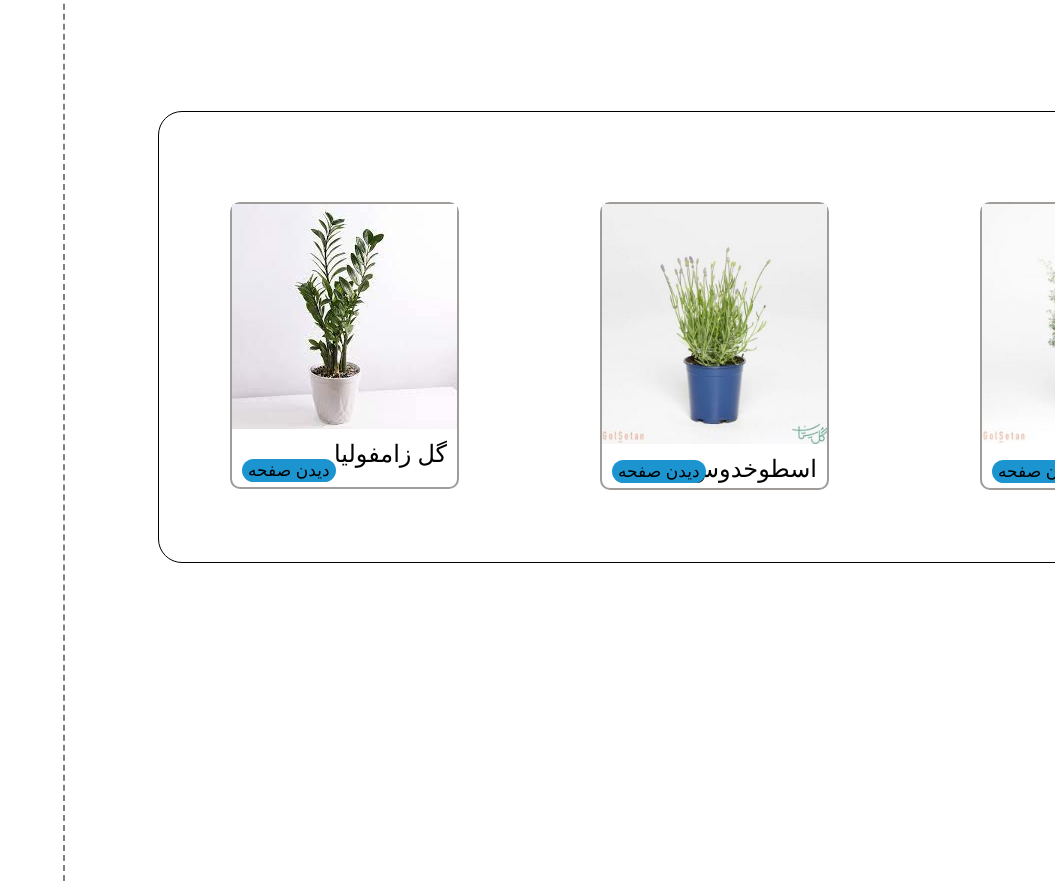
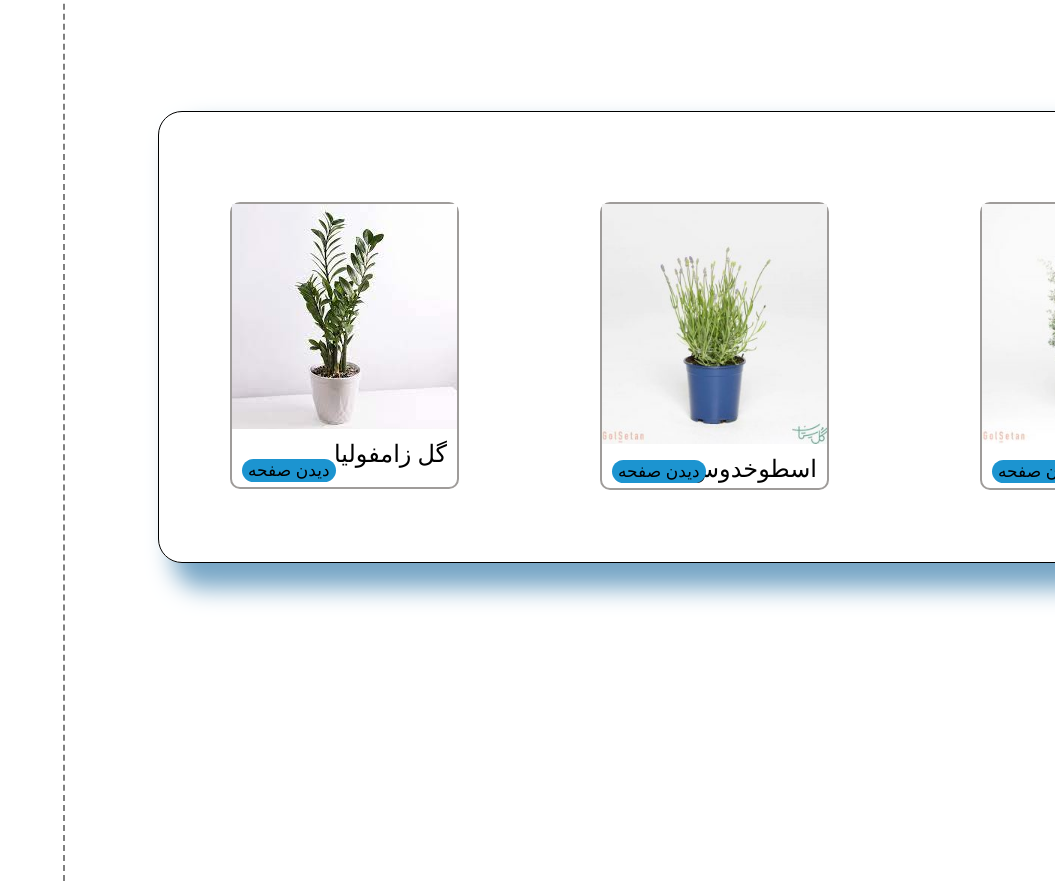
Before and after one commit to alirezash-web-designer/first-try, a plain HTML site: page index.html in a window 1280 px wide. Shown: the part 1936-2817 px from the top of the page, without its empty margins (225-1280 px from the left). Drawn offline with Linux system fonts and the light colour scheme.

Commit message:
chang hover and use at the box-shadow for slider.

```diff
--- a/stylesheet.css
+++ b/stylesheet.css
@@ -89,6 +89,7 @@ div header{
     border: 1px solid black;
     border-radius: 24px;
     position: absolute;top: 1630px;right: -55px;
+    box-shadow: 20px 20px 25px 5px #77a6c6;
 }
 .cart-1{
     position: absolute;right: 900px;top: 90px;
```
